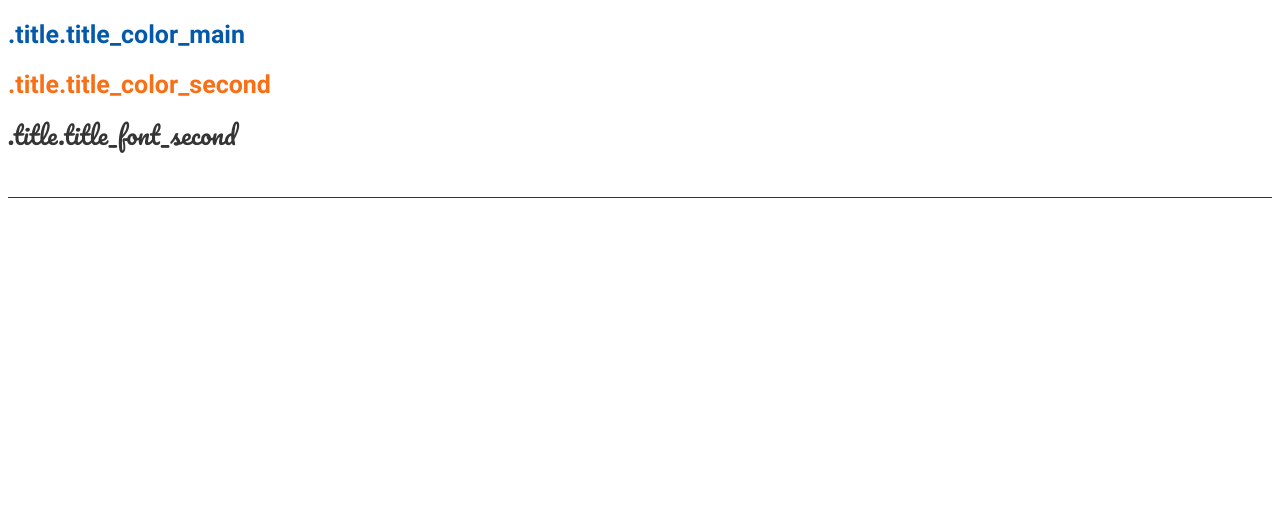
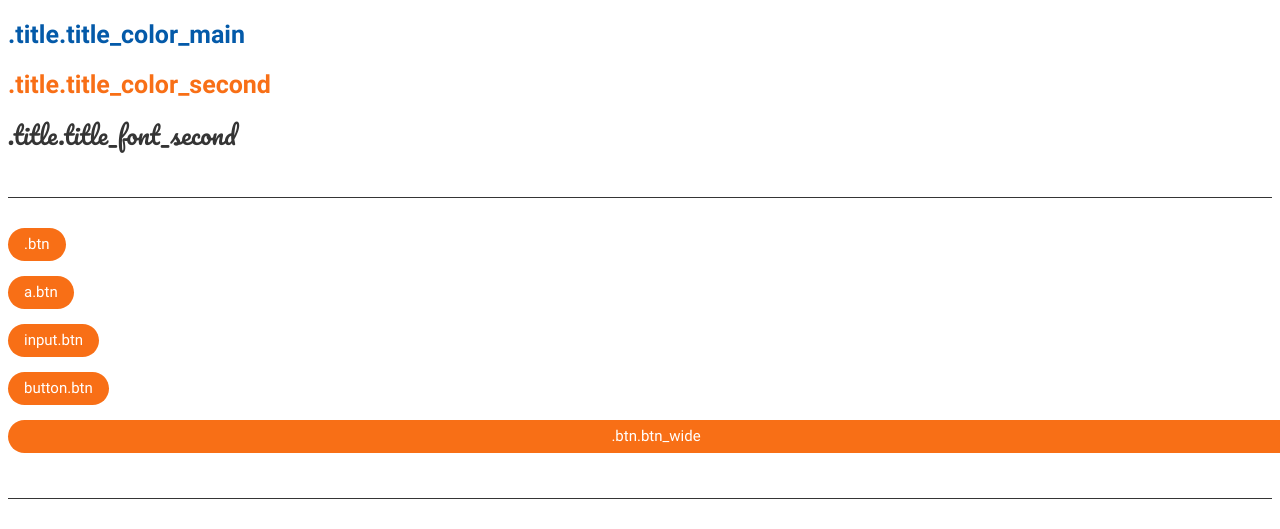
Before and after one commit to R45H/ovkdom, a Node project: template app/templates/uikit.pug in a window 1280 px wide. Shown: the part 497-1026 px from the top of the page. Before the commit the page ends 695 px from the top, so only its background shows below. Run offline with Node 20 templates, Linux system fonts and the light colour scheme; the template is opened without the code that fills it, so the values that code supplies are empty; style sheets or scripts are compiled from the project's sources; some libraries are stand-ins or nearby versions.

Commit message:
Add block btn

```diff
--- /dev/null
+++ b/app/src/blocks/btn.scss
@@ -0,0 +1,33 @@
+$name: btn;
+
+.#{$name} {
+	display: inline-block;
+	font-family: $font-main;
+	font-size: 15px;
+	font-weight: normal;
+	color: white;
+	background-color: $color-second;
+	border: none;
+	text-align: center;
+	cursor: pointer;
+	line-height: 1.4;
+	outline: none;
+	padding: 6px 16px;
+	border-radius: 17px;
+	word-break: break-word;
+	user-select: none;
+
+	&:hover,
+	&:focus {
+		background-color: $color-second-hover;
+	}
+
+	&:active {
+		background-color: $color-second-active;
+	}
+
+	&_wide {
+		display: block;
+		width: 100%;
+	}
+}
--- a/app/src/global/variables.scss
+++ b/app/src/global/variables.scss
@@ -1,10 +1,10 @@
 $color-main: #045aa9;
-$color-main-hover: #499ae4;
-$color-main-active: #004482;
+$color-main-hover: lighten($color-main, 10%);
+$color-main-active: darken($color-main, 10%);
 
 $color-second: #f86f16;
-$color-second-hover: #ffa164;
-$color-second-active: #d55400;
+$color-second-hover: lighten($color-second, 10%);
+$color-second-active: darken($color-second, 10%);
 
 $color-text: #353535;
 $color-gray: #eee;
--- a/app/src/style.scss
+++ b/app/src/style.scss
@@ -6,6 +6,7 @@
 
 // Блоки
 @import 'blocks/title'; // Заголовок
+@import 'blocks/btn'; // Кнопка
 /* Blocks will be inserted here */
 // =====
 
--- a/app/templates/pages/uikit.pug
+++ b/app/templates/pages/uikit.pug
@@ -1,6 +1,7 @@
 .container
 
 	.row.main__separator
+
 		.col-12
 			p Lorem ipsum dolor sit amet, consectetur adipisicing elit. Aspernatur cumque dicta distinctio et ex expedita facere incidunt iste neque nostrum, nulla officia quis recusandae reiciendis, rem repellat velit veniam voluptatibus?
 		.col-12
@@ -8,6 +9,7 @@
 				p.text-white .text-white
 
 	.row.main__separator
+
 		.col-12.mb-15
 			.title .title
 
@@ -34,3 +36,20 @@
 
 		.col-12.mb-15
 			.title.title_font_second .title.title_font_second
+
+	.row.main__separator
+
+		.col-2.mb-15
+			.btn .btn
+
+		.col-2.mb-15
+			a.btn(href='#') a.btn
+
+		.col-2.mb-15
+			input.btn(type='button' value='input.btn')
+
+		.col-2.mb-15
+			button.btn button.btn
+
+		.col-3.mb-15
+			.btn.btn_wide .btn.btn_wide
```
